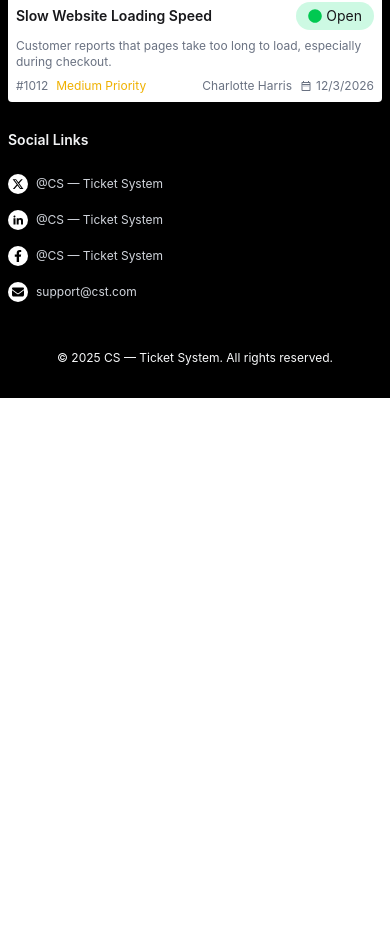
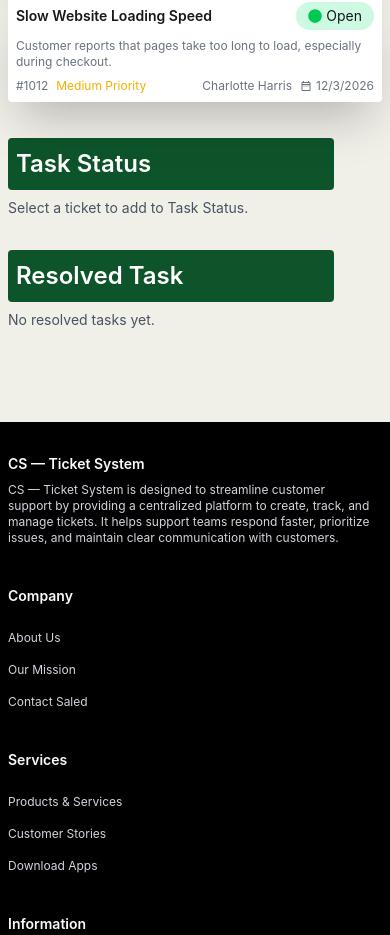
Before and after one commit to helal366/customer_support, a React (Vite) app: page / in a window 390 px wide. Shown: the part 2080-3015 px from the top of the page. Before the commit the page ends 2478 px from the top, so only its background shows below. Built offline with nearby package versions, Linux system fonts and the light colour scheme.

Commit message:
responsive check

```diff
--- a/package.json
+++ b/package.json
@@ -7,7 +7,8 @@
     "dev": "vite",
     "build": "vite build",
     "lint": "eslint .",
-    "preview": "vite preview"
+    "preview": "vite preview",
+    "deploy:surge": "npm run build && cp dist/index.html dist/200.html && surge dist https://customer_support_ahs52460251adefcb52.surge.sh"
   },
   "dependencies": {
     "@tailwindcss/vite": "^4.2.1",
--- a/src/App.jsx
+++ b/src/App.jsx
@@ -30,7 +30,7 @@ function App() {
       <section className='bg-[#E2DFD280] min-h-screen padding '>
         <Hero progress={progress} resolved={resolved}></Hero>
         {/* tickets section */}
-        <div className='grid grid-cols-1 md:grid-cols-8 gap-3 md:gap-6 h-screen pb-12'>
+        <div className='grid grid-cols-1 md:grid-cols-8 gap-3 md:gap-6 md:h-screen pb-12'>
           <div className='col-span-6 '>
             <h2 className='mb-2'>Customer tickets</h2>
             <Suspense fallback={<h2>Loading...</h2>}>
--- a/src/components/task_status/TaskStatus.jsx
+++ b/src/components/task_status/TaskStatus.jsx
@@ -21,7 +21,7 @@ const TaskStatus = ({ progress, setProgress, progressKey, resolved, setResolved,
         toast.success("Success! Task completed.");
     }
     return (
-        <div className={`mb-5 lg:mb-8`}>
+        <div className={`mb-8`}>
             {/* heading */}
             <h2 onClick={() => setStatusOpen(!statusOpen)}
                 className='mb-2 cursor-pointer hover:bg-green-700 p-2 bg-green-900 rounded text-white'>
```
